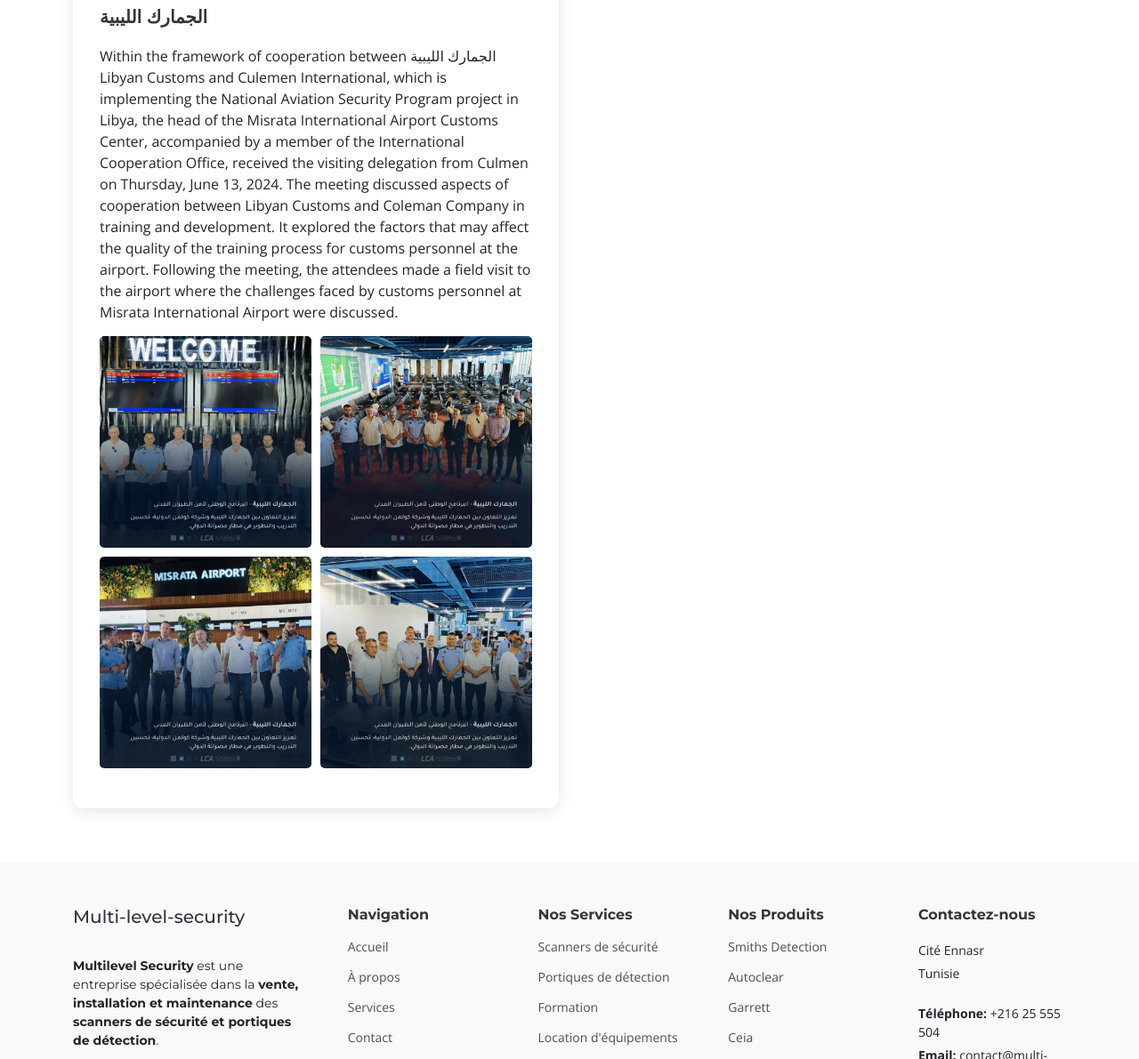
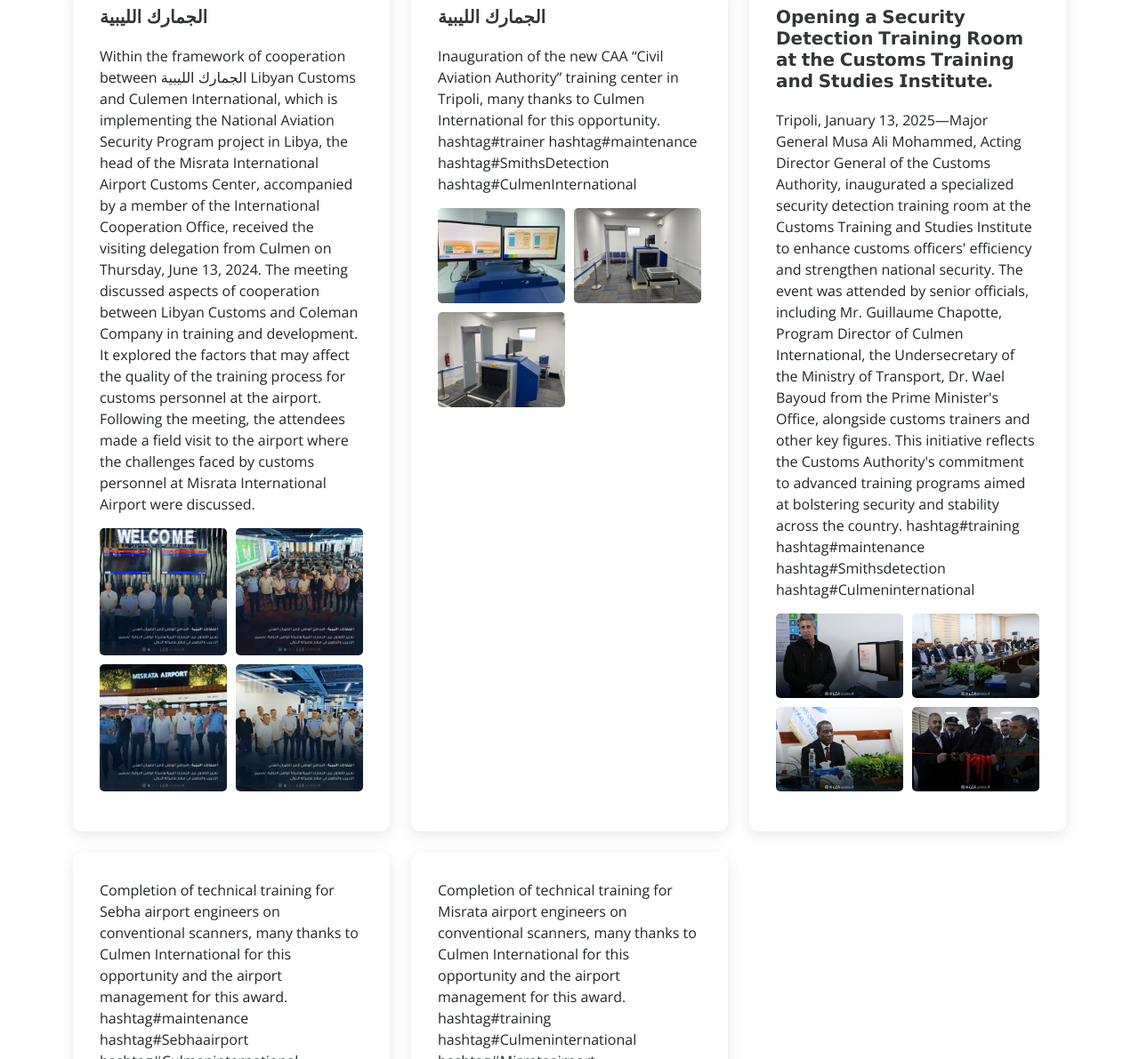
Before and after one commit to amirabourogaa/multi-level-security, a plain HTML site: page media.html in a window 1280 px wide. Shown: the part 410-1601 px from the top of the page at 89% size. Drawn offline with nearby package versions, Linux system fonts and the light colour scheme.

Commit message:
Fix media page

```diff
--- a/media.html
+++ b/media.html
@@ -97,7 +97,7 @@
       <div class="container">
         <div class="row gy-4">
 
-          <div class="col-lg-6">
+          <div class="col-lg-4">
 
             <article>
               <h2 class="title">
@@ -114,6 +114,81 @@
                 <img src="assets/img/blog/blog-2.jpg" alt="" class="img-fluid">
                 <img src="assets/img/blog/blog-3.jpg" alt="" class="img-fluid">
                 <img src="assets/img/blog/blog-4.jpg" alt="" class="img-fluid">
+              </div>
+            </article>
+          </div>
+          <div class="col-lg-4">
+
+            <article>
+              <h2 class="title">
+                <a href="blog-details.html">الجمارك الليبية </a>
+              </h2>
+              <p class="post-description">
+                Inauguration of the new CAA “Civil Aviation Authority” training center in Tripoli, many thanks to Culmen International for this opportunity.
+                hashtag#trainer hashtag#maintenance hashtag#SmithsDetection hashtag#CulmenInternational
+              </p>
+
+              <div class="post-gallery">
+                <img src="assets/img/blog/blog-2-2.jpeg" alt="" class="img-fluid">
+                <img src="assets/img/blog/blog-2-3.jpeg" alt="" class="img-fluid">
+                <img src="assets/img/blog/blog-2-4.jpeg" alt="" class="img-fluid">
+              </div>
+            </article>
+          </div>
+
+          <div class="col-lg-4">
+
+            <article>
+              <h2 class="title">
+                <a href="blog-details.html">
+                  𝗢𝗽𝗲𝗻𝗶𝗻𝗴 𝗮 𝗦𝗲𝗰𝘂𝗿𝗶𝘁𝘆 𝗗𝗲𝘁𝗲𝗰𝘁𝗶𝗼𝗻 𝗧𝗿𝗮𝗶𝗻𝗶𝗻𝗴 𝗥𝗼𝗼𝗺 𝗮𝘁 𝘁𝗵𝗲 𝗖𝘂𝘀𝘁𝗼𝗺𝘀 𝗧𝗿𝗮𝗶𝗻𝗶𝗻𝗴 𝗮𝗻𝗱 𝗦𝘁𝘂𝗱𝗶𝗲𝘀 𝗜𝗻𝘀𝘁𝗶𝘁𝘂𝘁𝗲.
+                </a>
+              </h2>
+              <p class="post-description">
+                Tripoli, January 13, 2025—Major General Musa Ali Mohammed, Acting Director General of the Customs Authority, inaugurated a specialized security detection training room at the Customs Training and Studies Institute to enhance customs officers' efficiency and strengthen national security.
+                The event was attended by senior officials, including Mr. Guillaume Chapotte, Program Director of Culmen International, the Undersecretary of the Ministry of Transport, Dr. Wael Bayoud from the Prime Minister's Office, alongside customs trainers and other key figures.
+                This initiative reflects the Customs Authority's commitment to advanced training programs aimed at bolstering security and stability across the country.
+                hashtag#training hashtag#maintenance hashtag#Smithsdetection hashtag#Culmeninternational
+              </p>
+
+              <div class="post-gallery">
+                <img src="assets/img/blog/blog-3-1.jpeg" alt="" class="img-fluid">
+                <img src="assets/img/blog/blog-3-2.jpeg" alt="" class="img-fluid">
+                <img src="assets/img/blog/blog-3-3.jpeg" alt="" class="img-fluid">
+                <img src="assets/img/blog/blog-3-4.jpeg" alt="" class="img-fluid">
+              </div>
+            </article>
+          </div>
+          <div class="col-lg-4">
+
+            <article>
+
+              <p class="post-description">
+                Completion of technical training for Sebha airport engineers on conventional scanners, many thanks to Culmen International for this opportunity and the airport management for this award.
+                hashtag#maintenance hashtag#Sebhaairport hashtag#Culmeninternational hashtag#training hashtag#Smithsdetection
+              </p>
+
+              <div class="post-gallery">
+                <img src="assets/img/blog/blog-4-1.jpeg" alt="" class="img-fluid">
+                <img src="assets/img/blog/blog-4-2.jpeg" alt="" class="img-fluid">
+                <img src="assets/img/blog/blog-4-3.jpeg" alt="" class="img-fluid">
+                <img src="assets/img/blog/blog-4-4.jpeg" alt="" class="img-fluid">
+              </div>
+            </article>
+          </div>
+          <div class="col-lg-4">
+
+            <article>
+
+              <p class="post-description">
+                Completion of technical training for Misrata airport engineers on conventional scanners, many thanks to Culmen International for this opportunity and the airport management for this award.
+                hashtag#training hashtag#Culmeninternational hashtag#Misrataairport hashtag#Smithsdetection
+              </p>
+
+              <div class="post-gallery">
+                <img src="assets/img/blog/blog-5-1.jpeg" alt="" class="img-fluid">
+                <img src="assets/img/blog/blog-5-2.jpeg" alt="" class="img-fluid">
+
               </div>
             </article>
           </div>
```
Also changed, not shown: assets/img/blog/blog-2-2.jpeg (added), assets/img/blog/blog-2-3.jpeg (added), assets/img/blog/blog-2-4.jpeg (added), assets/img/blog/blog-3-1.jpeg (added), assets/img/blog/blog-3-2.jpeg (added), assets/img/blog/blog-3-3.jpeg (added), assets/img/blog/blog-3-4.jpeg (added), assets/img/blog/blog-4-1.jpeg (added), assets/img/blog/blog-4-2.jpeg (added), assets/img/blog/blog-4-3.jpeg (added), assets/img/blog/blog-4-4.jpeg (added), assets/img/blog/blog-5-1.jpeg (added), assets/img/blog/blog-5-2.jpeg (added), 1 other file.
